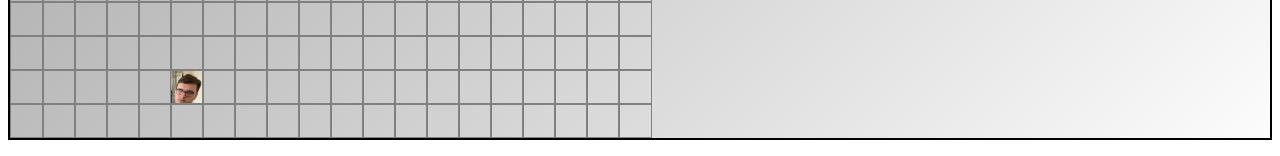
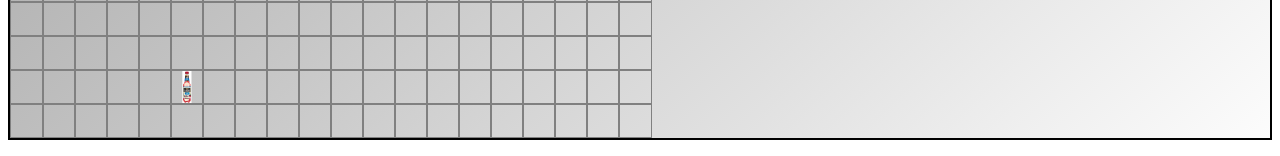
Before and after one commit to MariussGustins/Game_mrm_prakse, a Vue app in the folder game-mrm/: page / in a window 1280 px wide. Both pictures are taken after typing "Sample", "Sample123" into the empty fields and a click on the button "Login". Shown: the part 552-708 px from the top of the page. Built offline with nearby package versions, Linux system fonts and the light colour scheme.

Commit message:
Worked a bit on the snake and food :)

```diff
--- a/game-mrm/src/components/GameBoard.vue
+++ b/game-mrm/src/components/GameBoard.vue
@@ -144,11 +144,13 @@ export default {
 }
 
 .snake {
-  background-color: #48BB78; /* Green color from Tailwind CSS palette */
+  //background-color: #48BB78; /* Green color from Tailwind CSS palette */
+  background-image: url('tarpins.png'); /* Replace 'food.png' with the path to your food image */
+  background-size: cover;
 }
 
 .food {
-  background-image: url('food.jpeg'); /* Replace 'food.png' with the path to your food image */
+  background-image: url('food3.png'); /* Replace 'food.png' with the path to your food image */
   background-size: cover;
 }
 
```
Also changed, not shown: game-mrm/src/components/food3.png (added), 1 other file (tests, documents, lock files or other folders).
